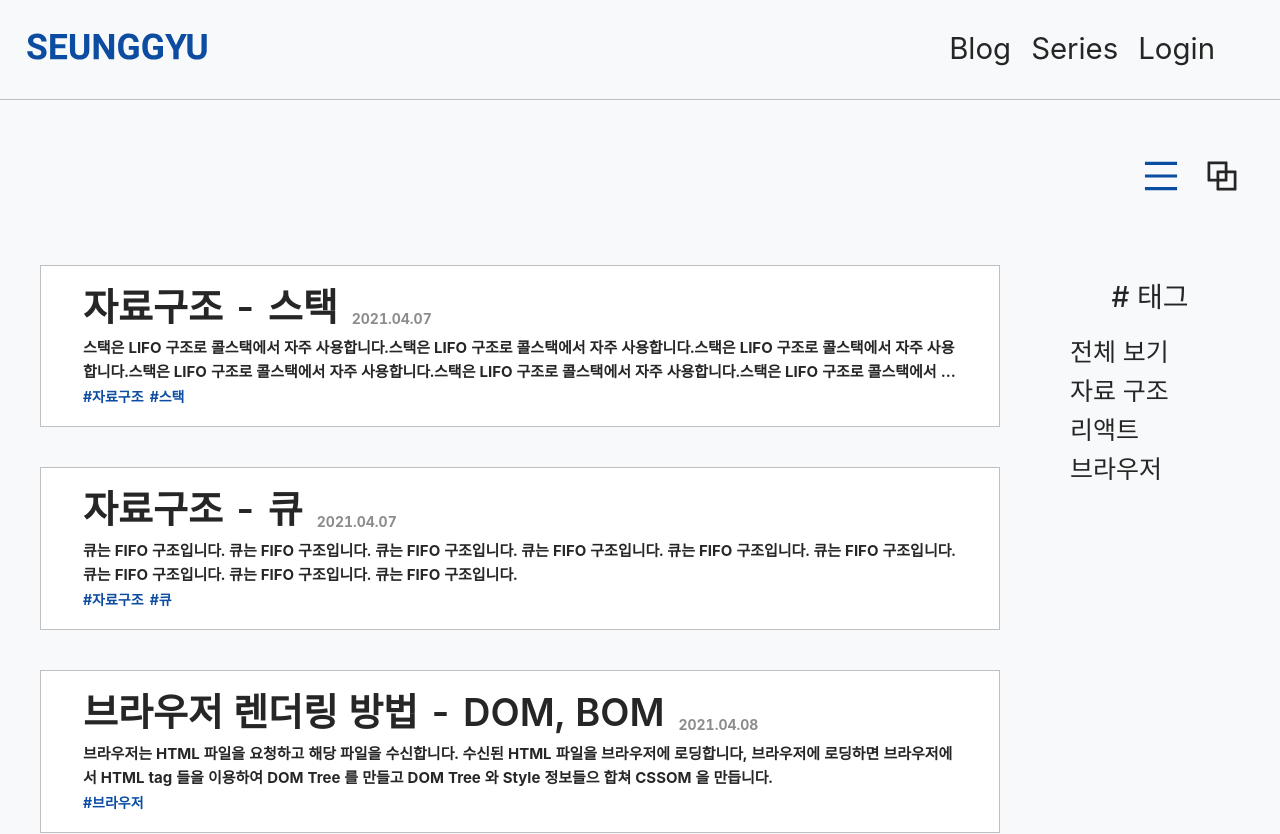
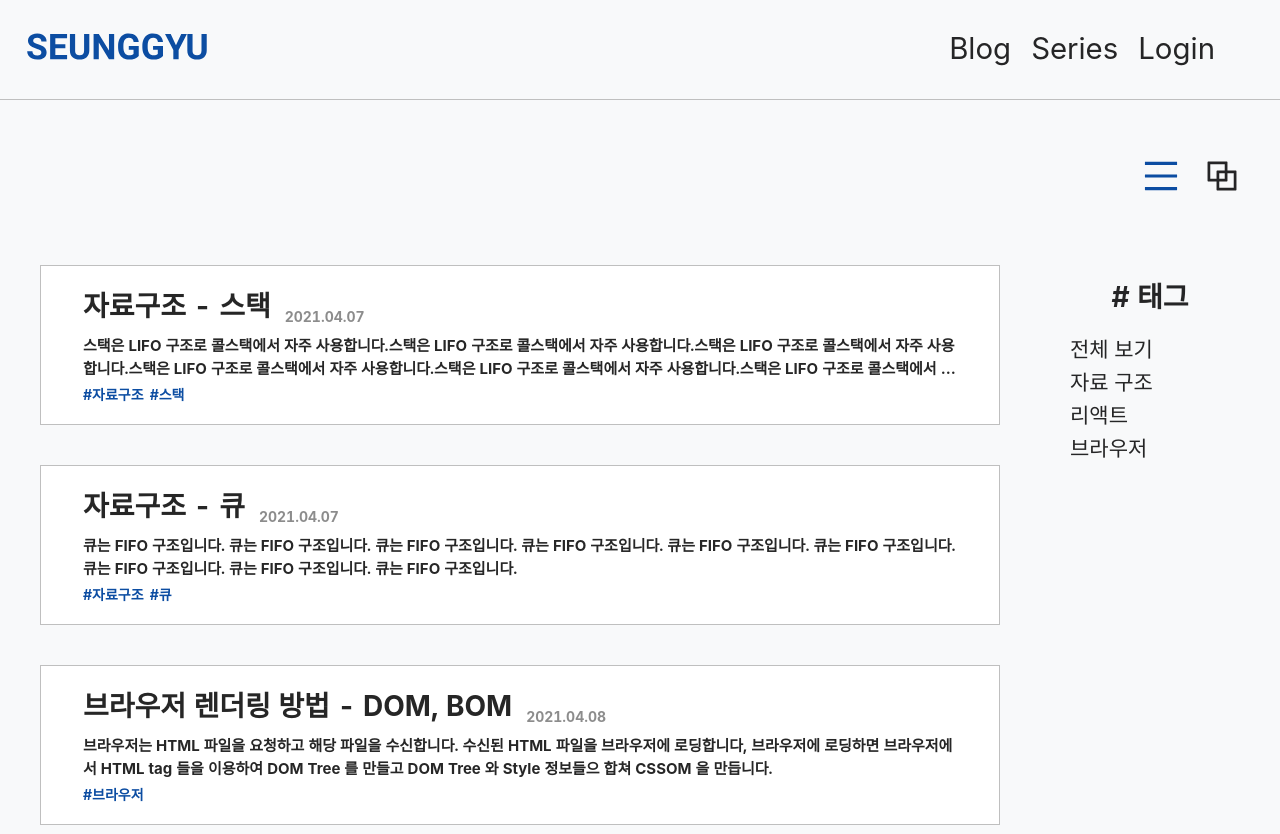
Before and after one commit to KIMSEUNGGYU/seunggyu-1, a Next.js app in the folder client/: page / in a window 1280 px wide. Shown: the top 834 px of the page. Built offline with nearby package versions, Linux system fonts and the light colour scheme.

Commit message:
[refactor] react 컴포넌트 형태 변경

```diff
--- a/client/common/types.ts
+++ b/client/common/types.ts
@@ -20,7 +20,7 @@ type List = {
   title: string;
 };
 
-export type Series = {
+export type SeriesData = {
   title: string;
   lists: List[];
 };
--- a/client/components/UI/blog/tags/Tags.tsx
+++ b/client/components/UI/blog/tags/Tags.tsx
@@ -1,10 +1,11 @@
-import { useState } from "react";
+import { FC } from "react";
 import styled from "@emotion/styled";
-import { css } from "@emotion/react";
+import { Typography } from "antd";
 
 import { theme } from "@theme/index";
+const { Text } = Typography;
 
-type TagsProps = {
+type Props = {
   tags: string[];
 };
 
@@ -16,40 +17,37 @@ const TagsContainer = styled.div`
   margin-left: 60px;
 `;
 
-const TagTitle = styled.h1`
+const Title = styled(Text)`
+  font-size: 2em;
+  font-weight: bold;
   margin: 0 auto;
 `;
+
 const TagList = styled.ul`
   margin-top: 1em;
 `;
-const TagItem = styled.li<{ choice?: boolean }>`
-  font-size: 25px;
+
+const Tag = styled.li`
+  font-size: 1.5em;
   cursor: pointer;
-  ${(props) =>
-    props.choice &&
-    css`
-      color: ${theme.MAIN_COLOR};
-      font-weight: bolder;
-    `}
+
+  &:hover {
+    color: ${theme.MAIN_COLOR};
+    font-weight: bold;
+  }
 `;
 
-function Tags({ tags }: TagsProps) {
-  const [toggle, setToggle] = useState("전체 보기");
-
-  const handleClick = (tag: string) => setToggle(tag);
-
+const Tags: FC<Props> = ({ tags }) => {
   return (
     <TagsContainer>
-      <TagTitle># 태그</TagTitle>
+      <Title># 태그</Title>
       <TagList>
         {tags.map((tag, idx) => (
-          <TagItem key={idx} onClick={() => handleClick(tag)}>
-            {tag}
-          </TagItem>
+          <Tag key={idx}>{tag}</Tag>
         ))}
       </TagList>
     </TagsContainer>
   );
-}
+};
 
 export default Tags;
--- a/client/components/UI/blog/viewblock/ViewBlock.tsx
+++ b/client/components/UI/blog/viewblock/ViewBlock.tsx
@@ -5,7 +5,7 @@ import Link from "next/link";
 import { theme } from "@theme/index";
 import { Post } from "@common/types";
 import { Typography } from "antd";
-const { Title, Text } = Typography;
+const { Text } = Typography;
 
 type Props = {
   posts: Post[];
@@ -33,11 +33,13 @@ const BlockContainer = styled.div`
     transform: translateY(-20px);
   }
 `;
-const ListTitle = styled.h1`
-  font-size: 30px;
+const Title = styled(Text)`
+  font-size: 2em;
+  font-weight: bold;
 `;
 const DateString = styled(Text)`
   color: ${theme.GREY_TEXT_COLOR};
+  margin-left: 1em;
   font-weight: bold;
 `;
 const Description = styled(Text)`
@@ -69,9 +71,7 @@ const ViewBlock: FC<Props> = ({ posts }) => {
         <BlockContainer>
           <Link href={`/posts/${post.id}`}>
             <a>
-              <Title level={3} style={{ margin: 0 }}>
-                {post.title}
-              </Title>
+              <Title>{post.title}</Title>
               <DateString>{post.date}</DateString>
               <Description>{post.description}</Description>
               <Tags>
--- a/client/components/UI/blog/viewlist/ViewList.tsx
+++ b/client/components/UI/blog/viewlist/ViewList.tsx
@@ -5,7 +5,7 @@ import Link from "next/link";
 import { theme } from "@theme/index";
 import { Post } from "@common/types";
 import { Typography } from "antd";
-const { Title, Text } = Typography;
+const { Text } = Typography;
 
 interface Props {
   posts: Post[];
@@ -31,6 +31,11 @@ const ListContainer = styled.li`
 const ListTitleBlock = styled.div`
   display: flex;
   align-items: flex-end;
+`;
+
+const Title = styled(Text)`
+  font-size: 2em;
+  font-weight: bold;
 `;
 
 const DateString = styled(Text)`
@@ -70,7 +75,7 @@ const ViewList: FC<Props> = ({ posts }) => {
             <a>
               <ListContainer key={post.id}>
                 <ListTitleBlock>
-                  <Title style={{ margin: 0 }}>{post.title}</Title>
+                  <Title>{post.title}</Title>
                   <DateString type="secondary">{post.date}</DateString>
                 </ListTitleBlock>
                 <Description>{post.description}</Description>
--- a/client/components/UI/blog/viewmode/ViewMode.tsx
+++ b/client/components/UI/blog/viewmode/ViewMode.tsx
@@ -1,16 +1,13 @@
+import { FC } from "react";
 import styled from "@emotion/styled";
 import { MenuOutlined, BlockOutlined } from "@ant-design/icons";
 
 import { theme } from "@theme/index";
+import { ViewModeData } from "@common/types";
 
-type ViewModeType = "list" | "block";
-type ViewModeProps = {
+type Props = {
   mode: boolean;
-  changeViewMode: (mode: ViewModeType) => void;
-};
-const initMode = {
-  list: false,
-  block: false,
+  changeViewMode: (mode: ViewModeData) => void;
 };
 
 const ViewModeBlock = styled.ul`
@@ -33,7 +30,7 @@ const MenuItem = styled.li`
   }
 `;
 
-function ViewMode({ changeViewMode, mode }: ViewModeProps) {
+const ViewMode: FC<Props> = ({ changeViewMode, mode }) => {
   return (
     <ViewModeBlock>
       <MenuItem
@@ -50,6 +47,6 @@ function ViewMode({ changeViewMode, mode }: ViewModeProps) {
       </MenuItem>
     </ViewModeBlock>
   );
-}
+};
 
 export default ViewMode;
--- a/client/components/UI/header/Header.tsx
+++ b/client/components/UI/header/Header.tsx
@@ -1,15 +1,9 @@
+import { FC } from "react";
 import Link from "next/link";
 import styled from "@emotion/styled";
 import Image from "next/image";
 
 import { theme } from "@theme/index";
-
-type Menu = "blog" | "series" | "login";
-const initMenu = {
-  blog: false,
-  series: false,
-  login: false,
-};
 
 const Head = styled.header`
   width: 100%;
@@ -43,7 +37,7 @@ const List = styled.li<{ choice?: boolean }>`
   }
 `;
 
-function Header() {
+const Header: FC = () => {
   return (
     <Head>
       <Link href="/">
@@ -77,6 +71,6 @@ function Header() {
       </Menu>
     </Head>
   );
-}
+};
 
 export default Header;
--- a/client/components/UI/login/Login.tsx
+++ b/client/components/UI/login/Login.tsx
@@ -1,3 +1,4 @@
+import { FC } from "react";
 import styled from "@emotion/styled";
 
 import { theme } from "@theme/index";
@@ -27,7 +28,7 @@ const SingInButton = styled(Button)`
   font-size: 1.4em;
 `;
 
-function Login() {
+const Login: FC = () => {
   return (
     <LoginContainer>
       <InputStyle size="large" placeholder="아이디" />
@@ -35,6 +36,6 @@ function Login() {
       <SingInButton type="primary">로그인</SingInButton>
     </LoginContainer>
   );
-}
+};
 
 export default Login;
--- a/client/components/UI/post/Contents.tsx
+++ b/client/components/UI/post/Contents.tsx
@@ -1,14 +1,16 @@
+import { FC } from "react";
 import styled from "@emotion/styled";
 
 const TemporaryBox = styled.div`
   margin-top: 75px;
 `;
-function Contents() {
+
+const Contents: FC = () => {
   return (
     <TemporaryBox>
       <h1> Contents </h1>
     </TemporaryBox>
   );
-}
+};
 
 export default Contents;
--- a/client/theme/index.ts
+++ b/client/theme/index.ts
@@ -4,4 +4,7 @@ export const theme = {
   BORDER_COLOR: "#BFBFBF",
   GREY_TEXT_COLOR: "rgba(0,0,0,.4)",
   SERIES_BOX_COLOR: "#E9ECEF",
+  H1: "2em",
+  H2: "1.5em",
+  H3: "1.17em",
 };
```
Also changed, not shown: client/components/UI/post/PostInfo.tsx (+15 -11 lines), client/components/UI/series/Series.tsx (+6 -16 lines).
